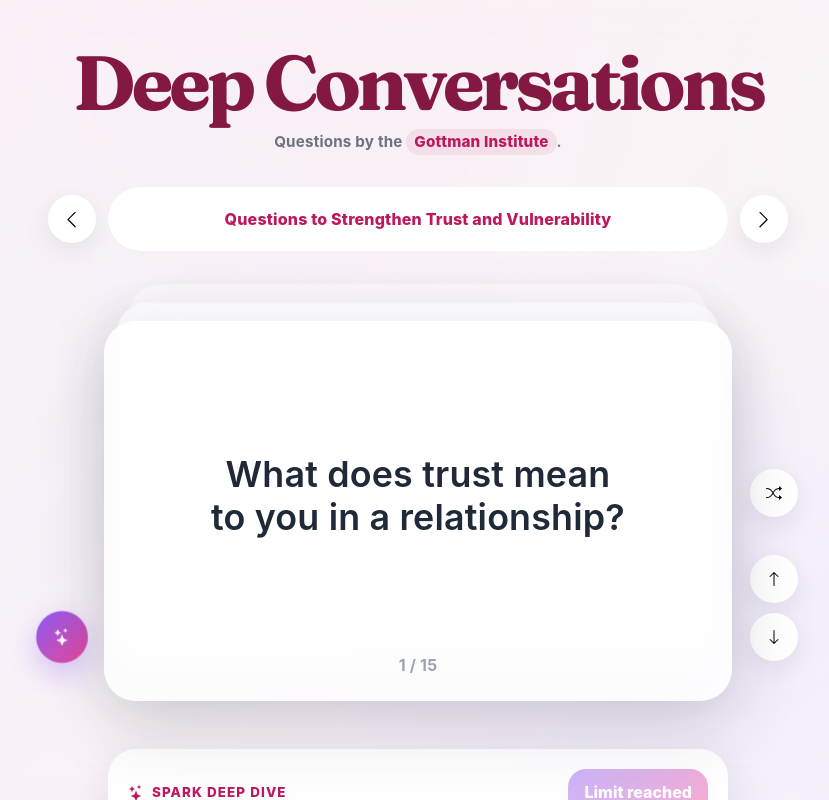
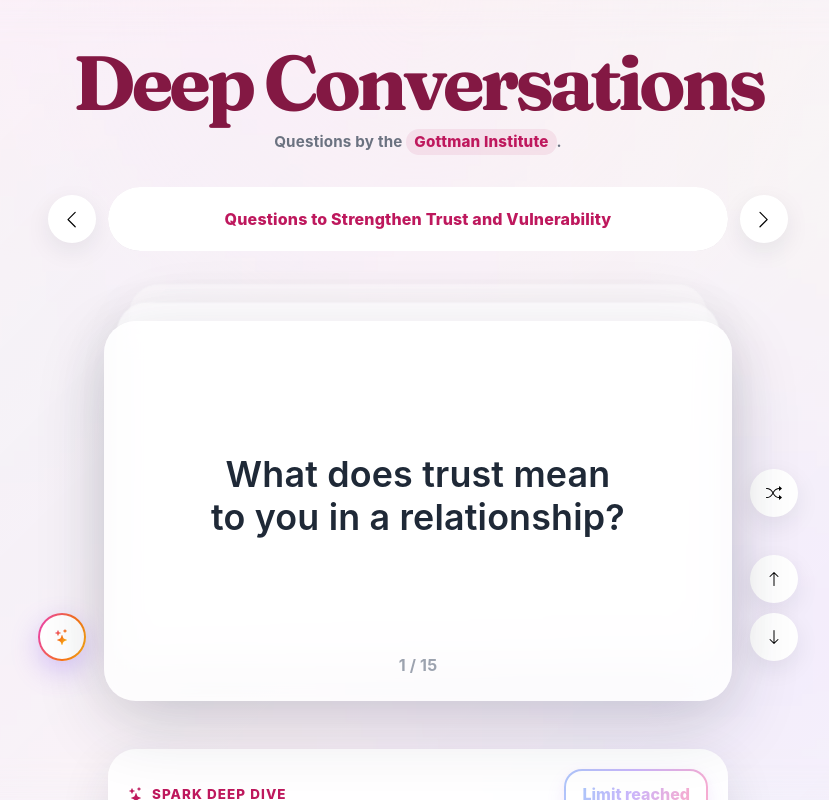
Before and after one commit to fortytoop/DeepConversations, a React (Vite) app: page / in a window 1280 px wide. Both pictures are taken after a click on the button 284 px from the left and 637 px from the top of the page. Shown: the top 800 px of the page, without its empty margins (222-1051 px from the left). Built offline with nearby package versions, Linux system fonts and the light colour scheme; no server answers.

Commit message:
Modified Spark appearance

```diff
--- a/src/App.css
+++ b/src/App.css
@@ -1,4 +1,10 @@
 @import url("https://fonts.googleapis.com/css2?family=Fraunces:opsz,wght,SOFT,WONK@9..144,700,50,0&display=swap");
+
+@property --spark-gradient-angle {
+    syntax: "<angle>";
+    inherits: false;
+    initial-value: 110deg;
+}
 
 :root {
     --text: #1f2937;
@@ -7,6 +13,14 @@
     --pink: #be185d;
     --pink-dark: #831843;
     --purple: #8b5cf6;
+    --spark-spectrum: linear-gradient(
+        var(--spark-gradient-angle),
+        #4285f4,
+        #8b5cf6,
+        #ec4899,
+        #f97316,
+        #facc15
+    );
     --card-shadow: 0 24px 70px rgba(31, 41, 55, 0.16);
     --button-shadow: 0 8px 24px rgba(31, 41, 55, 0.08);
     --active-shadow: 0 4px 14px rgba(190, 24, 93, 0.28);
@@ -352,26 +366,98 @@ h1 {
     gap: 10px;
 }
 
-.ai-button,
 .shuffle-button.active {
     color: #ffffff;
 }
 
-.ai-button {
-    background: linear-gradient(135deg, var(--purple), #ec4899);
+.ai-button,
+.spark-regenerate-button {
+    border: 2px solid transparent;
+    background:
+        linear-gradient(#ffffff, #ffffff) padding-box,
+        var(--spark-spectrum) border-box;
+    background-position:
+        center,
+        0% 50%;
+    background-size:
+        100% 100%,
+        200% 200%;
+    box-shadow:
+        0 8px 22px rgba(139, 92, 246, 0.2),
+        0 3px 10px rgba(236, 72, 153, 0.1);
+    color: var(--pink-dark);
+    transition:
+        transform 0.18s ease,
+        --spark-gradient-angle 0.55s cubic-bezier(0.22, 1, 0.36, 1),
+        background-position 0.3s ease,
+        color 0.18s ease,
+        box-shadow 0.18s ease,
+        opacity 0.18s ease;
 }
 
-.ai-button.clicked {
-    animation: aiPulse 0.28s ease;
+button.ai-button:hover:not(:disabled):not(.pressed-left):not(
+        .pressed-right
+    ):not(.pressed-up):not(.pressed-down),
+button.spark-regenerate-button:hover:not(:disabled):not(.pressed-left):not(
+        .pressed-right
+    ):not(.pressed-up):not(.pressed-down) {
+    --spark-gradient-angle: 470deg;
+
+    background-position:
+        center,
+        100% 50%;
+    box-shadow:
+        0 11px 27px rgba(139, 92, 246, 0.23),
+        0 5px 16px rgba(236, 72, 153, 0.18);
+}
+
+.ai-button {
+    color: var(--text);
+}
+
+.spark-gradient-definitions {
+    position: absolute;
+    width: 0;
+    height: 0;
+}
+
+.ai-button .spark-gradient-icon,
+.ai-button .spark-gradient-icon path {
+    fill: url("#spark-button-icon-gradient");
+}
+
+.spark-icon-stop {
+    transition: stop-color 0.3s ease;
+}
+
+.card-area:has(
+        .ai-button:is(:hover, :focus-visible, [aria-expanded="true"])
+    )
+    .spark-icon-stop-start {
+    stop-color: #ec4899;
+}
+
+.card-area:has(
+        .ai-button:is(:hover, :focus-visible, [aria-expanded="true"])
+    )
+    .spark-icon-stop-middle {
+    stop-color: #f97316;
+}
+
+.card-area:has(
+        .ai-button:is(:hover, :focus-visible, [aria-expanded="true"])
+    )
+    .spark-icon-stop-end {
+    stop-color: #facc15;
 }
 
 .ai-button[aria-expanded="true"] {
-    transform: scale(1.08);
+    --spark-gradient-angle: 470deg;
+
+    background-position:
+        center,
+        100% 50%;
     box-shadow: 0 10px 28px rgba(139, 92, 246, 0.32);
-}
-
-.ai-button[aria-expanded="true"]:hover:not(:disabled) {
-    transform: translateY(-2px) scale(1.08);
 }
 
 .shuffle-button {
@@ -562,15 +648,67 @@ h1 {
 }
 
 .spark-regenerate-button {
+    display: grid;
     flex: 0 0 auto;
-    background: linear-gradient(135deg, var(--purple), #ec4899);
-    color: #ffffff;
+    place-items: center;
 }
 
 .spark-regenerate-button:disabled,
 .spark-navigation button:disabled {
     cursor: not-allowed;
     opacity: 0.45;
+}
+
+.spark-regenerate-button.is-generating:disabled {
+    --spark-gradient-angle: 470deg;
+
+    background-position:
+        center,
+        100% 50%;
+    box-shadow:
+        0 11px 27px rgba(139, 92, 246, 0.23),
+        0 5px 16px rgba(236, 72, 153, 0.18);
+    opacity: 1;
+}
+
+.spark-regenerate-placeholder,
+.spark-regenerate-thinking {
+    grid-area: 1 / 1;
+}
+
+.spark-regenerate-placeholder {
+    visibility: hidden;
+}
+
+.spark-gradient-text {
+    background: var(--spark-spectrum);
+    background-position: 0% 50%;
+    background-size: 200% 200%;
+    background-clip: text;
+    color: transparent;
+    transition:
+        --spark-gradient-angle 0.55s cubic-bezier(0.22, 1, 0.36, 1),
+        background-position 0.3s ease;
+    -webkit-background-clip: text;
+}
+
+button.spark-regenerate-button:hover:not(:disabled) .spark-gradient-text,
+.spark-regenerate-button.is-generating .spark-gradient-text {
+    --spark-gradient-angle: 470deg;
+
+    background-position: 100% 50%;
+}
+
+.spark-regenerate-thinking {
+    display: inline-flex;
+    align-items: center;
+    gap: 7px;
+}
+
+.spark-regenerate-thinking .spark-thinking-dots span {
+    width: 5px;
+    height: 5px;
+    background: linear-gradient(135deg, #f97316, #facc15);
 }
 
 .spark-error {
@@ -581,17 +719,6 @@ h1 {
 
 .spark-content {
     min-height: 148px;
-}
-
-.spark-thinking {
-    display: inline-flex;
-    align-items: center;
-    gap: 8px;
-    margin: 0;
-    color: var(--muted);
-    font-size: 0.95rem;
-    font-weight: 800;
-    line-height: 1.5;
 }
 
 .spark-thinking-dots {
@@ -626,6 +753,37 @@ h1 {
     animation: sparkIn 180ms ease both;
 }
 
+.spark-question-skeleton {
+    display: flex;
+    flex-direction: column;
+    justify-content: center;
+    gap: 12px;
+    overflow: hidden;
+}
+
+.spark-question-skeleton-line {
+    width: 100%;
+    height: 14px;
+    border-radius: 999px;
+    background: linear-gradient(
+        90deg,
+        rgba(139, 92, 246, 0.08) 25%,
+        rgba(236, 72, 153, 0.18) 50%,
+        rgba(139, 92, 246, 0.08) 75%
+    );
+    background-position: 100% 50%;
+    background-size: 200% 100%;
+    animation: sparkSkeletonShimmer 1.25s ease-in-out infinite;
+}
+
+.spark-question-skeleton-line:nth-child(2) {
+    width: 86%;
+}
+
+.spark-question-skeleton-line:nth-child(3) {
+    width: 62%;
+}
+
 .spark-question {
     margin: 0;
     color: #374151;
@@ -658,24 +816,6 @@ h1 {
 }
 
 /* Animations */
-@keyframes aiPulse {
-    0% {
-        transform: scale(1) rotate(0deg);
-    }
-
-    40% {
-        transform: scale(0.88) rotate(-8deg);
-    }
-
-    70% {
-        transform: scale(1.06) rotate(6deg);
-    }
-
-    100% {
-        transform: scale(1) rotate(0deg);
-    }
-}
-
 @keyframes pillOutLeft {
     from {
         transform: translateX(0);
@@ -830,6 +970,16 @@ h1 {
     }
 }
 
+@keyframes sparkSkeletonShimmer {
+    from {
+        background-position: 100% 50%;
+    }
+
+    to {
+        background-position: -100% 50%;
+    }
+}
+
 /* Responsive */
 @media (max-width: 640px) {
     .not-found-page {
@@ -894,9 +1044,28 @@ h1 {
         filter: blur(26px) saturate(1.15);
     }
 
+    .ai-button,
+    .spark-regenerate-button,
     .home-button {
         transition: none;
     }
+
+    .spark-thinking-dots span {
+        animation: none;
+    }
+
+    .spark-question-skeleton-line {
+        animation: none;
+    }
+
+    .spark-gradient-text {
+        transition: none;
+    }
+
+    .spark-icon-stop {
+        transition: none;
+    }
+
 }
 
 /* Footer */
--- a/src/components/CardArea.jsx
+++ b/src/components/CardArea.jsx
@@ -7,7 +7,6 @@ export default function CardArea({
   categoryAnimation,
   isShuffled,
   isSparkOpen,
-  isSparkPressed,
   previousCategoryCardNumber,
   previousCategoryCards,
   pressedCardDirection,
@@ -17,21 +16,53 @@ export default function CardArea({
   onNextCard,
   onPreviousCard,
   onShuffleClick,
-  onSparkAnimationEnd,
   onSparkClick,
 }) {
   return (
     <section className="card-area">
+      <svg
+        className="spark-gradient-definitions"
+        width="0"
+        height="0"
+        aria-hidden="true"
+        focusable="false"
+      >
+        <defs>
+          <linearGradient
+            id="spark-button-icon-gradient"
+            x1="0"
+            y1="0"
+            x2="1"
+            y2="1"
+          >
+            <stop
+              className="spark-icon-stop spark-icon-stop-start"
+              offset="0%"
+              stopColor="#4285f4"
+            />
+            <stop
+              className="spark-icon-stop spark-icon-stop-middle"
+              offset="50%"
+              stopColor="#8b5cf6"
+            />
+            <stop
+              className="spark-icon-stop spark-icon-stop-end"
+              offset="100%"
+              stopColor="#ec4899"
+            />
+          </linearGradient>
+        </defs>
+      </svg>
+
       <div className="left-controls">
         <button
-          className={`ai-button ${isSparkPressed ? "clicked" : ""}`}
+          className="ai-button"
           type="button"
           onClick={onSparkClick}
-          onAnimationEnd={onSparkAnimationEnd}
           aria-label="Open Spark deep dive"
           aria-expanded={isSparkOpen}
         >
-          <BsStars />
+          <BsStars className="spark-gradient-icon" />
         </button>
       </div>
 
--- a/src/components/SparkPanel.jsx
+++ b/src/components/SparkPanel.jsx
@@ -13,16 +13,31 @@ export default function SparkPanel({ spark }) {
         </p>
 
         <button
-          className="spark-regenerate-button"
+          className={`spark-regenerate-button${spark.loading ? " is-generating" : ""}`}
           type="button"
           onClick={() => spark.generate()}
           disabled={spark.loading || !spark.canGenerateMoreQuestions}
+          aria-label={spark.loading ? "Generating more questions" : undefined}
         >
-          {spark.loading
-            ? "Thinking..."
-            : spark.canGenerateMoreQuestions
-              ? "Generate more"
-              : "Limit reached"}
+          {spark.loading ? (
+            <>
+              <span className="spark-regenerate-placeholder" aria-hidden="true">
+                Generate more
+              </span>
+              <span className="spark-regenerate-thinking" aria-hidden="true">
+                <span className="spark-gradient-text">Thinking</span>
+                <span className="spark-thinking-dots">
+                  <span></span>
+                  <span></span>
+                  <span></span>
+                </span>
+              </span>
+            </>
+          ) : spark.canGenerateMoreQuestions ? (
+            <span className="spark-gradient-text">Generate more</span>
+          ) : (
+            <span className="spark-gradient-text">Limit reached</span>
+          )}
         </button>
       </div>
 
@@ -30,14 +45,15 @@ export default function SparkPanel({ spark }) {
 
       <div className="spark-content" aria-live="polite">
         {spark.loading && spark.questions.length === 0 && (
-          <div className="spark-thinking" role="status" aria-live="polite">
-            <span>Thinking</span>
-            <span className="spark-thinking-dots" aria-hidden="true">
-              <span></span>
-              <span></span>
-              <span></span>
-            </span>
-          </div>
+          <article
+            className="spark-question-card spark-question-skeleton"
+            role="status"
+            aria-label="Generating questions"
+          >
+            <span className="spark-question-skeleton-line" aria-hidden="true"></span>
+            <span className="spark-question-skeleton-line" aria-hidden="true"></span>
+            <span className="spark-question-skeleton-line" aria-hidden="true"></span>
+          </article>
         )}
 
         {!spark.error && spark.questions.length > 0 && (
--- a/src/hooks/useSparkQuestions.js
+++ b/src/hooks/useSparkQuestions.js
@@ -4,7 +4,6 @@ import { SPARK_CLOSE_ANIMATION_MS } from "../constants";
 // Controls the Spark panel, including opening/closing, loading,
 // generated questions, pagination, and backend generation limits
 export function useSparkQuestions(currentCard) {
-  const [isPressed, setIsPressed] = useState(false);
   const [isOpen, setIsOpen] = useState(false);
   const [isClosing, setIsClosing] = useState(false);
 
@@ -118,8 +117,6 @@ export function useSparkQuestions(currentCard) {
       return;
     }
 
-    setIsPressed(true);
-
     if (isOpen) {
       close();
       return;
@@ -127,10 +124,6 @@ export function useSparkQuestions(currentCard) {
 
     setIsOpen(true);
     generate({ replace: true });
-  }
-
-  function handleAnimationEnd() {
-    setIsPressed(false);
   }
 
   function goToPreviousQuestion() {
@@ -150,11 +143,9 @@ export function useSparkQuestions(currentCard) {
     generate,
     goToNextQuestion,
     goToPreviousQuestion,
-    handleAnimationEnd,
     handleClick,
     isClosing,
     isOpen,
-    isPressed,
     loading,
     maxTotalQuestions,
     questionIndex,
--- a/src/pages/HomePage.jsx
+++ b/src/pages/HomePage.jsx
@@ -54,7 +54,6 @@ export default function HomePage() {
             categoryAnimation={deck.categoryAnimation}
             isShuffled={deck.isShuffled}
             isSparkOpen={spark.isOpen}
-            isSparkPressed={spark.isPressed}
             previousCategoryCardNumber={deck.previousCategoryCardNumber}
             previousCategoryCards={deck.previousCategoryCards}
             pressedCardDirection={deck.pressedCardDirection}
@@ -64,7 +63,6 @@ export default function HomePage() {
             onNextCard={goToNextCard}
             onPreviousCard={goToPreviousCard}
             onShuffleClick={deck.handleShuffleClick}
-            onSparkAnimationEnd={spark.handleAnimationEnd}
             onSparkClick={spark.handleClick}
           />
         )}
```
